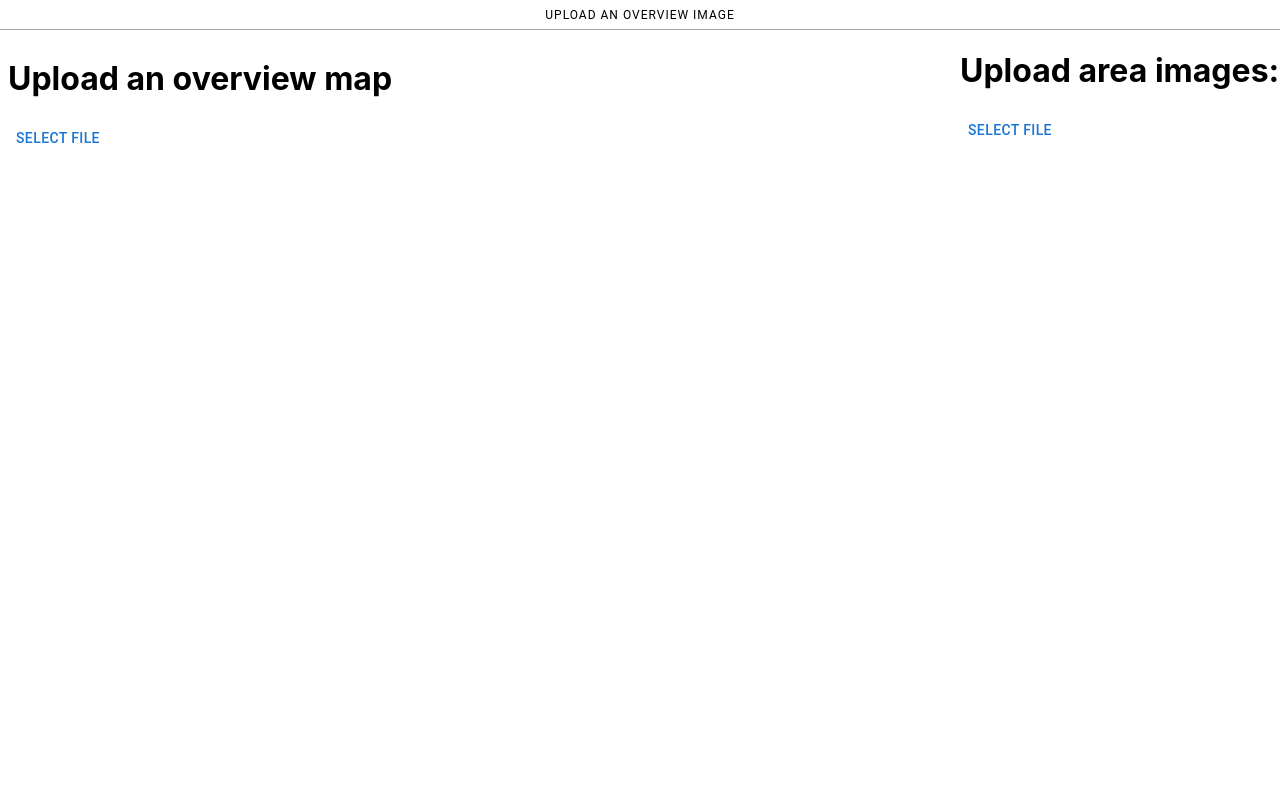
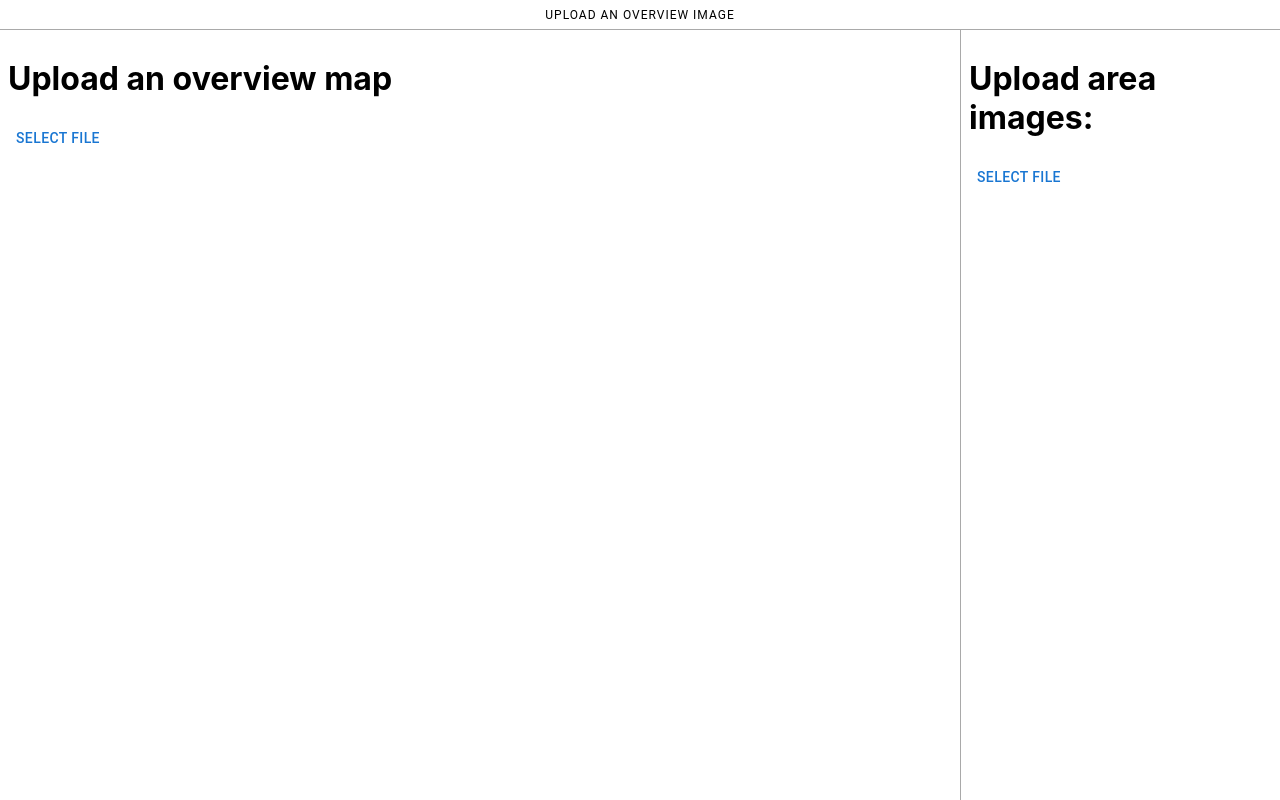
Before and after one commit to sbn-psi/map-maker, a React (Create React App) app in the folder client/: page / in a window 1280 px wide. Built offline with nearby package versions, Linux system fonts and the light colour scheme.

Commit message:
show save button when done

```diff
--- a/client/src/App.tsx
+++ b/client/src/App.tsx
@@ -1,7 +1,7 @@
 import React, {useState} from 'react';
 import './App.css';
 import OverviewUpload from './components/OverviewUpload';
-import {Box, Card, CardMedia, CardActionArea, Typography, CardContent, Grid} from '@mui/material';
+import {Box, Card, CardMedia, CardActionArea, Typography, CardContent, Grid, Button} from '@mui/material';
 import ImageUploader from './components/ImageUploader';
 import {AppState, Zone } from './AppState';
 import { AppStateProvider, useAppState, useAppStateDispatch } from './AppStateContext';
@@ -22,7 +22,7 @@ function App() {
             <Grid item xs={9} sx={{ height: '100%'}} >
               <OverviewContents sx={{height: '100%', width: '100%', overflow: 'auto'}}/>
             </Grid>
-            <Grid item xs={3} sx={{ height: '100%', overflowY: 'auto'}} >
+            <Grid item xs={3} sx={{ height: '100%', overflowY: 'auto', borderLeft: '1px solid darkgrey'}} >
               <SidebarContents/>
             </Grid>
 
@@ -40,11 +40,15 @@ function OverviewContents({sx}: {sx: any}) {
 }
 
 function SidebarContents() {
-  const [zones, setZones] = useState<Array<Zone>>([])
+  let [zones, setZones] = useState<Array<Zone>>([])
   const state:AppState = useAppState()
   const dispatchState = useAppStateDispatch()
 
-  return <>
+  zones = zones.sort((a, b) => (a.corner1 && a.corner2) ? 1 : -1)
+  const showButton = zones.length > 0 && zones.every((zone) => zone.corner1 && zone.corner2)
+
+  return <Box sx={{p: 1}}>
+    {showButton && <Button sx={{my: 1, width: '100%'}} variant="contained">Save and Exit</Button>}
     {zones.map((zone, index) => <SampleZone key={index} zone={zone}
       clickHandler={() => {
         dispatchState({type: 'CLICKED_ZONE', zone: zone})
@@ -59,7 +63,7 @@ function SidebarContents() {
         dispatchState({type: 'UPLOADED_ZONES', zones: uploads})
       }} cardinality="multiple"/>
     }
-  </>
+  </Box>
 }
 
 function SampleZone({zone, clickHandler, active, completed}: {zone: Zone, clickHandler: () => void, active: boolean, completed: boolean}) {
```
